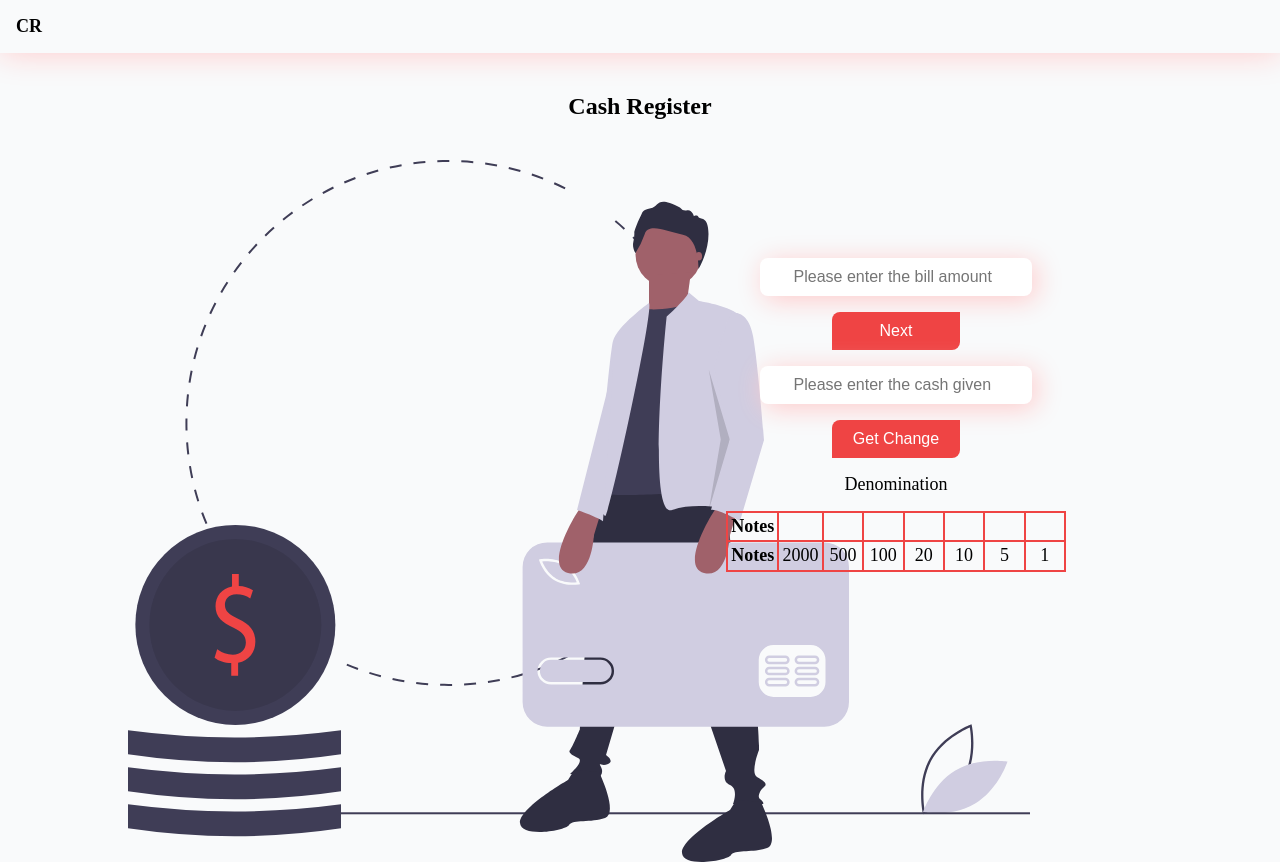
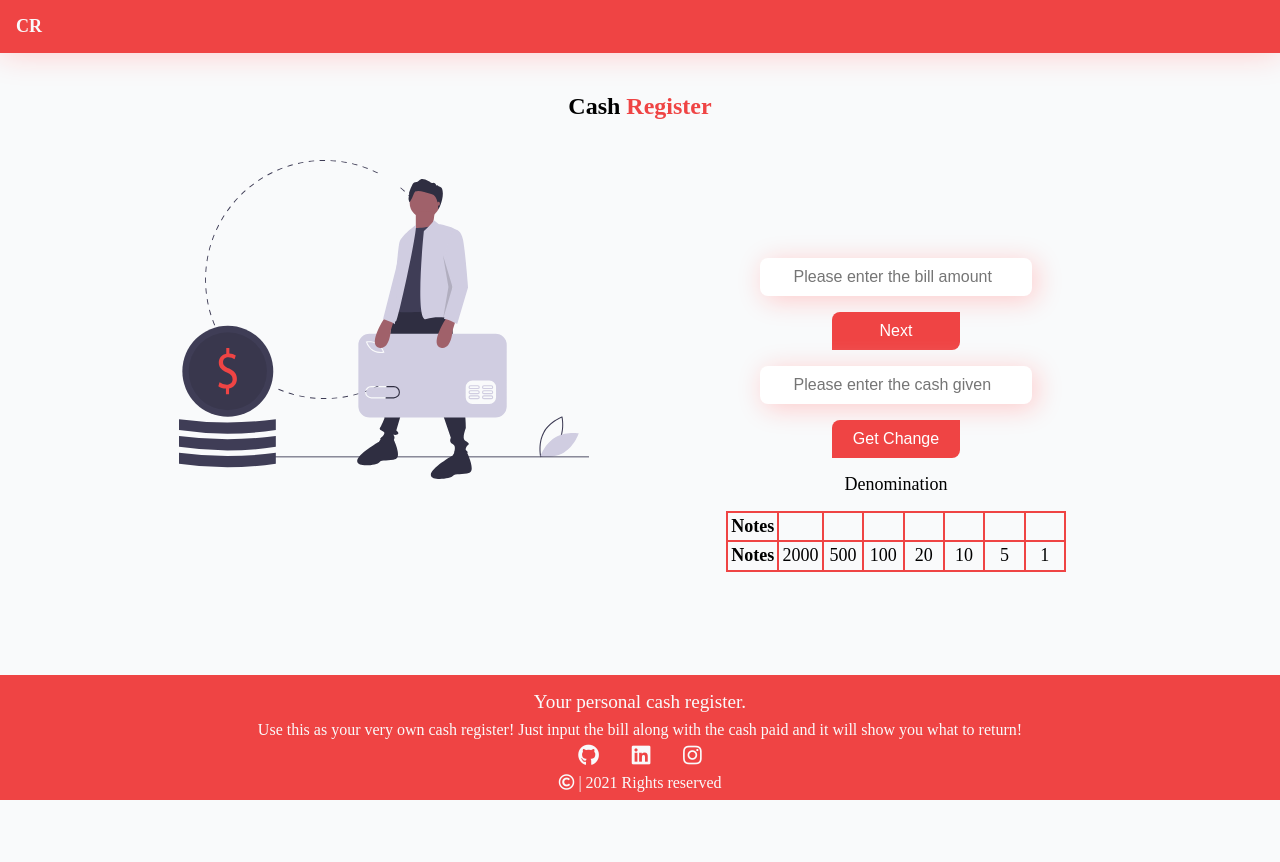
Before and after one commit to tanveertkd/neog-markTen, a plain HTML site: page index.html in a window 1280 px wide. Shown: the top 862 px of the page. After the commit the page ends 800 px from the top, so only its background shows below. Drawn offline with Linux system fonts and the light colour scheme.

Commit message:
style - updated fixed minor bugs

```diff
--- a/index.html
+++ b/index.html
@@ -16,7 +16,7 @@
     </nav>
 
     <header class="hero">
-        <p>Cash Register</p>
+        <p>Cash <span id="hero-span">Register</span></p>
     </header>
 
     <div class="primary-container">
@@ -67,6 +67,12 @@
             </div>
         </div>
 
+
+
+        <script src="app.js" type="text/javascript"></script>
+
+    </div>
+
     <footer class="footer">
         <div id="footer-header">Your personal cash register.</div>
         <p>Use this as your very own cash register! Just input the bill along with the cash paid and it will show you what to return!</p>
@@ -80,7 +86,7 @@
                     <a class="footer-links" href="https://www.linkedin.com"><i class="fab fa-linkedin fa-lg social-icn"></i></a>
                 </li>
                 <li>
-                        <a class="footer-links" href="https://www.instagram.com"><i class="fab fa-instagram-square fa-lg social-icn"></i></a>
+                    <a class="footer-links" href="https://www.instagram.com"><i class="fab fa-instagram fa-lg social-icn"></i></a>
                 </li>
             </ul>
 
@@ -89,9 +95,5 @@
         <p id="footer-cc-text"><i class="far fa-copyright"></i> | 2021 Rights reserved</p>
 
     </footer>
-
-        <script src="app.js" type="text/javascript"></script>
-
-    </div>
 </body>
 </html>
--- a/styles.css
+++ b/styles.css
@@ -19,6 +19,8 @@ body {
     box-shadow: 0pt 0pt 25pt var(--primary-shadow-color);
     font-size: large;
     font-weight: bolder;
+    background-color: var(--primary-btn-color);
+    color: var(--primary-bg-color);
 }
 
 .hero {
@@ -30,6 +32,10 @@ body {
 .hero p {
     font-size: x-large;
     font-weight: bolder;
+}
+
+#hero-span {
+    color: var(--primary-btn-color);
 }
 
 .primary-container {
@@ -56,6 +62,10 @@ body {
 .primary-right {
     background: blueviolet;
 } */
+
+.primary-left img {
+    max-width: 80%;
+}
 
 .primary-right {
     margin-top: 8%;
@@ -115,11 +125,16 @@ body {
 }
 
 .footer {
+    position: absolute;
+    bottom: 0;
     display: block;
-    margin: auto;
+    margin: 2rem auto auto auto;
     width: 100%;
     text-align: center;
     padding-bottom: 0.5rem;
+    padding-top: 00.5rem;
+    background-color: var(--primary-btn-color);
+    color: var(--primary-bg-color);
 }
 
 #footer-header {
@@ -144,7 +159,7 @@ ul {
 }
 
 #footer-socials .footer-socials-list li .social-icn{
-    color: black;
+    color: var(--primary-bg-color);
 }
 
 #footer-cc-text {
```
Lines whose indentation alone changed are shown as unchanged.
